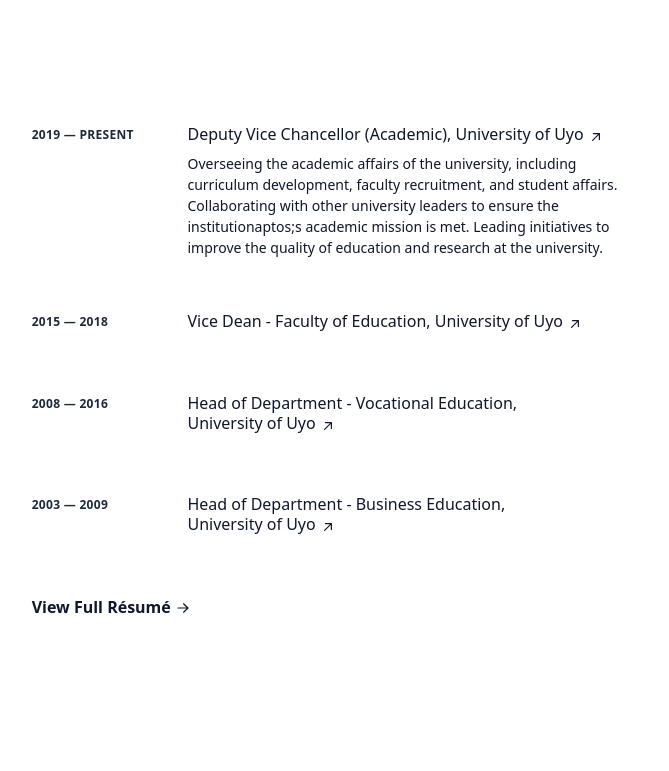
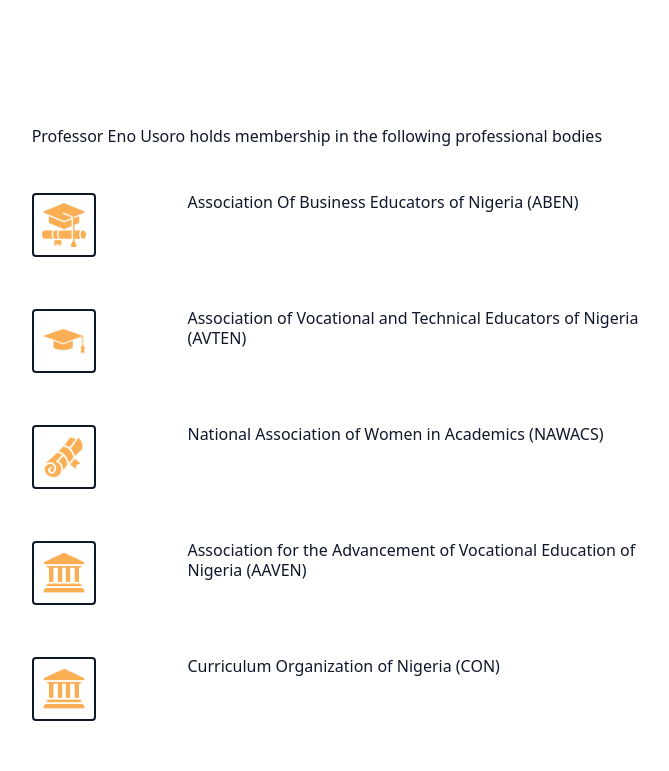
Before and after one commit to agedet/enoidem-portfolio, a Next.js app: page / in a window 1280 px wide. Shown: the part 2200-2971 px from the top of the page, without its empty margins (593-1262 px from the left). Built offline with nearby package versions, Linux system fonts and the light colour scheme.

Commit message:
feat: add associations

```diff
--- a/src/app/(frontend)/page.tsx
+++ b/src/app/(frontend)/page.tsx
@@ -6,6 +6,7 @@
 import Contact from "@/components/Contact/Contact";
 import Stats from "@/components/Stats";
 import Header from "@/components/Header";
+import Associations from "@/components/Associations";
 
 
 export default function Home() {
@@ -21,6 +22,7 @@
             <About />
             <Stats />
             <Education />
+            <Associations />
             <Experience />
             <Publications />
             <Contact />
--- /dev/null
+++ b/src/components/Associations.tsx
@@ -0,0 +1,79 @@
+import Image from 'next/image'
+import React from 'react'
+
+const ASSOCIATIONS = [
+    {
+        degree: 'Association Of Business Educators of Nigeria (ABEN)',
+        icon: '/icons8-graduation-hat-100.png',
+    },
+    {
+        degree: 'Association of Vocational and Technical Educators of Nigeria (AVTEN)',
+        icon: '/icons8-graduation-cap-100.png',
+    },
+    {
+        degree: 'National Association of Women in Academics (NAWACS)',
+        icon: '/icons8-graduation-scroll-100.png',
+    },
+    {
+        degree: 'Association for the Advancement of Vocational Education of Nigeria (AAVEN)',
+        icon: '/icons8-college-100.png',
+    },
+    {
+        degree: 'Curriculum Organization of Nigeria (CON)',
+        icon: '/icons8-college-100.png',
+    },
+    {
+        degree: 'National Association of Teachers of Technology (NATT)',
+        icon: '/icons8-college-100.png',
+    },
+]
+
+function Associations() {
+  return (
+    <section id="associations" className="mb-16 scroll-mt-16 md:mb-24 lg:mb-36 lg:scroll-mt-24" aria-label="Selected associations">
+        <div className="sticky top-0 z-20 -mx-6 mb-4 w-screen bg-text px-4 py-5 backdrop-blur md:-mx-12 md:px-12 lg:sr-only lg:relative lg:top-auto lg:mx-auto lg:w-full lg:px-0 lg:py-0 lg:opacity-0">
+            <h2 className="text-sm font-bold uppercase tracking-widest text-slate-200 lg:sr-only">
+                Membership of Professional Bodies
+            </h2>
+        </div>
+
+        <div>
+            <p className="mb-10">
+                Professor Eno Usoro holds membership in the following professional bodies
+            </p>
+
+            <ul className="group/list">
+                {ASSOCIATIONS.map((association, index) => (
+                    <li key={index} className="mb-12">
+                        <div className="group relative grid gap-4 pb-1 transition-all sm:grid-cols-8 sm:gap-8 md:gap-4 lg:hover:!opacity-100 lg:group-hover/list:opacity-50">
+                            <div className="absolute -inset-x-4 -inset-y-4 z-0 hidden rounded-md transition motion-reduce:transition-none lg:-inset-x-6 lg:block lg:group-hover:bg-text lg:group-hover:shadow-[inset_0_1px_0_0_rgba(148,163,184,0.1)] lg:group-hover:drop-shadow-lg"></div>
+
+                            <Image
+                                alt={association.degree}
+                                width={64}
+                                height={64}
+                                className="rounded border-2 border-text transition group-hover:border-white p-2 sm:order-1 sm:col-span-2 sm:translate-y-1"
+                                src={association.icon}
+                            />
+
+                            <div className="z-10 sm:order-2 sm:col-span-6">
+                                <h3>
+                                    <a className="inline-flex items-baseline font-medium leading-tight text-text hover:text-primary focus-visible:text-primary group/link text-base"  aria-label={`{association.degree} (opens in a new tab)`}>
+                                        <span className="absolute -inset-x-4 -inset-y-2.5 hidden rounded md:-inset-x-6 md:-inset-y-4 lg:block"></span>
+                                        <span>{association.degree}{' '}</span>
+                                    </a>
+                                </h3>
+                                {/* <p>
+                                    <a className="mt-2 text-sm leading-normal group-hover:text-[#ffffff] focus-visible:text-white group/link text-base">{association.school}</a>
+                                </p> */}
+                            </div>
+                        </div>
+                    </li>
+                ))}
+            </ul>
+        </div>
+    </section>
+  )
+}
+
+export default Associations
```
